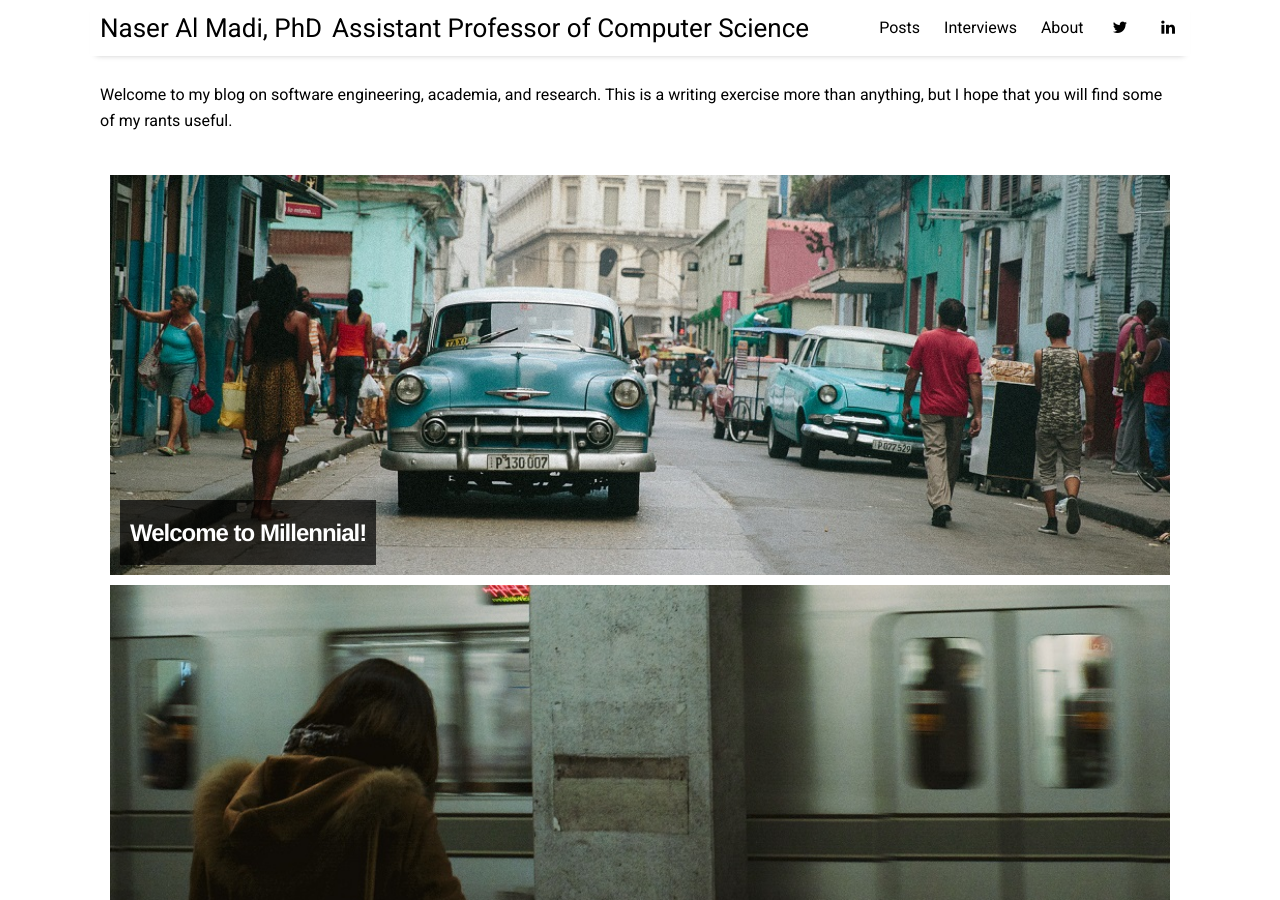
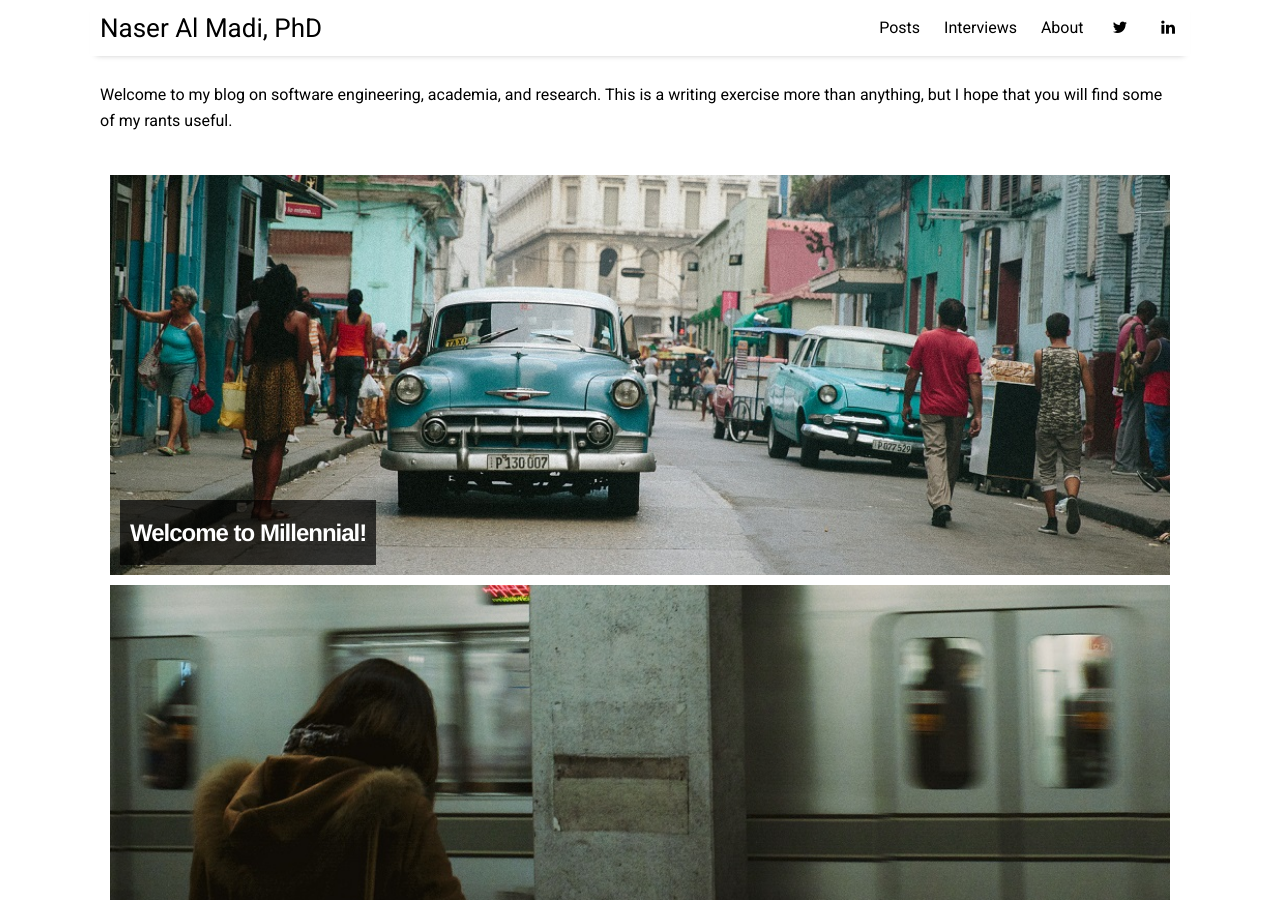
Before and after one commit to SWEFall22/swefall22.github.io, a Jekyll site: the page built from index.html, in a window 1280 px wide and 900 px high. Built offline with Jekyll 4.4.1, drawn with Linux system fonts in a browser that asks for light colours; nearby versions of some CDN libraries; the list of posts is cut into pages by our own code.

Commit message:
Update header.html

```diff
--- a/_includes/header.html
+++ b/_includes/header.html
@@ -3,7 +3,7 @@
     <a href="{{ site.github.url }}/">{{ site.title }}</a>
 
   </h3>
-  <h5 class="site-title"> Assistant Professor of Computer Science </h5>
+
 
   <nav class="menu-list">
     {% for item in site.data.settings.menu %}
```
